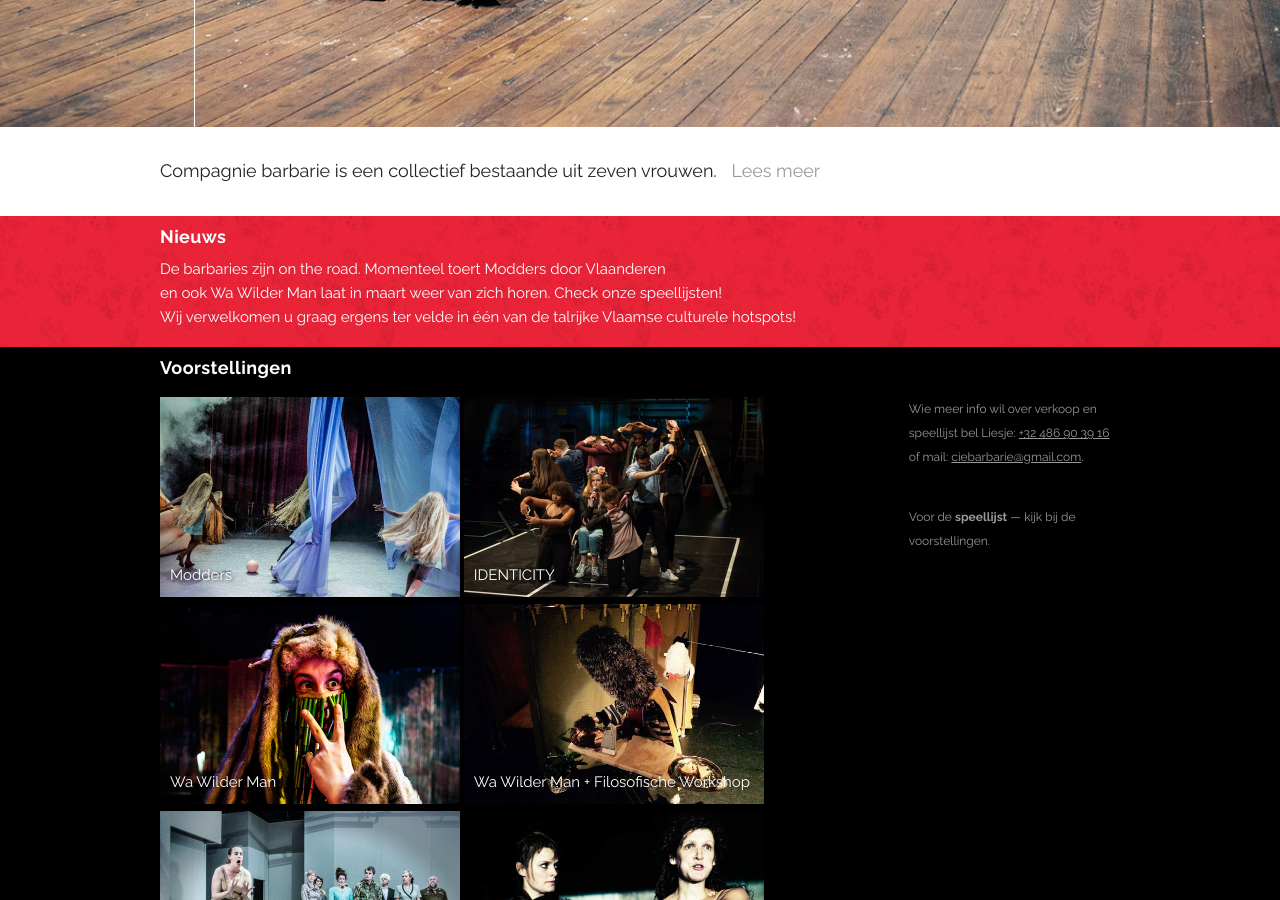
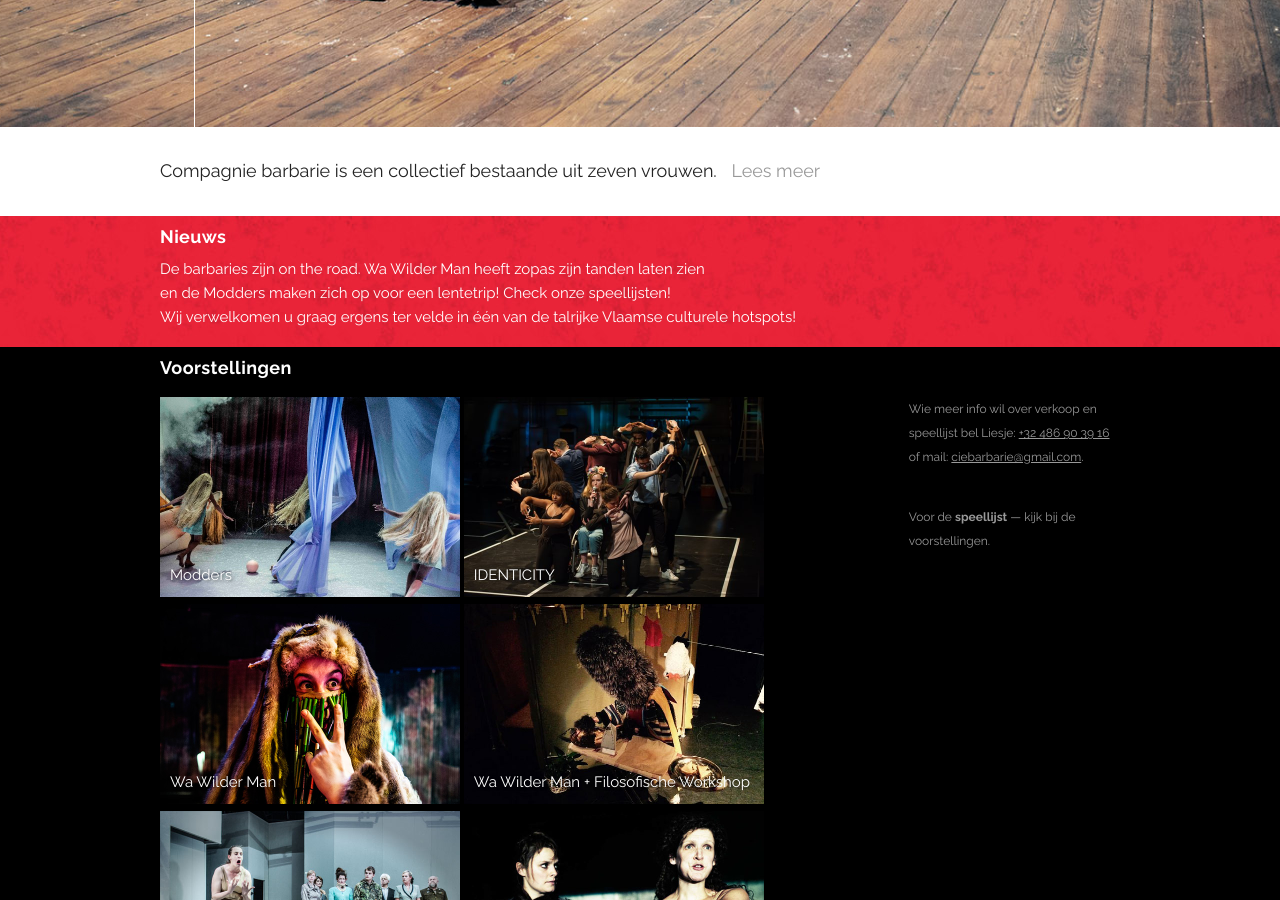
Before and after one commit to ciebarbarie/ciebarbarie, a Jekyll site: the page built from index.md, in a window 1280 px wide and 900 px high, scrolled down 773 px. Built offline with Jekyll 4.4.1, drawn with Linux system fonts in a browser that asks for light colours; some web fonts are replaced.

Commit message:
Update index.md

```diff
--- a/index.md
+++ b/index.md
@@ -36,6 +36,6 @@ performances:
     id: undertwasser-wasserwasser
     title: Undertwasser Wasserwasser
 ---
-De barbaries zijn on the road. Momenteel toert Modders door Vlaanderen<br>
-en ook Wa Wilder Man laat in maart weer van zich horen. Check onze speellijsten!<br>
+De barbaries zijn on the road. Wa Wilder Man heeft zopas zijn tanden laten zien<br>
+en de Modders maken zich op voor een lentetrip! Check onze speellijsten!<br>
 Wij verwelkomen u graag ergens ter velde in één van de talrijke Vlaamse culturele hotspots!
```
